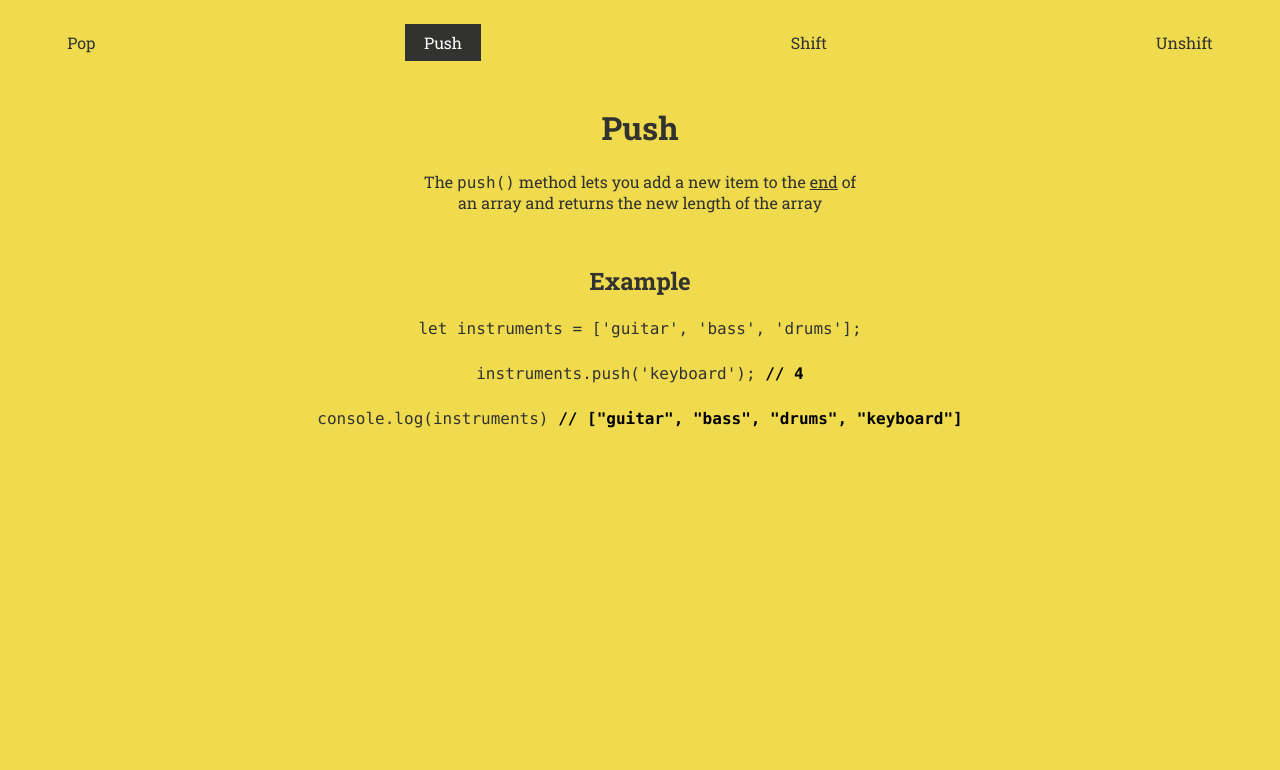
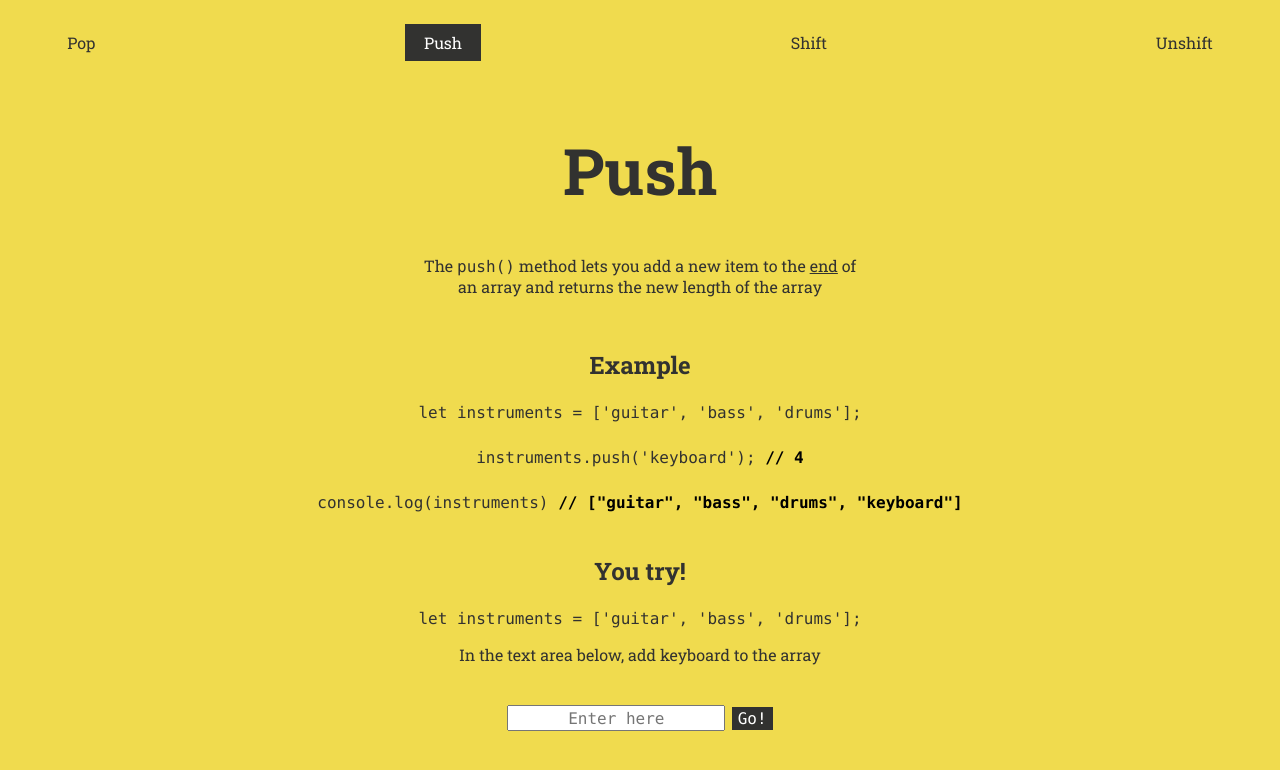
Before and after one commit to nialldbarber/array-methods, a React (Create React App) app: page /push in a window 1280 px wide. Shown: the top 770 px of the page. Built offline with nearby package versions, Linux system fonts and the light colour scheme.

Commit message:
Added pop and push methods

```diff
--- a/src/App.css
+++ b/src/App.css
@@ -1,4 +1,11 @@
 @import url('https://fonts.googleapis.com/css?family=Roboto+Slab:400,700');
+
+:root {
+	--main-font: 'Roboto Slab', serif;
+	--code-font: source-code-pro, Menlo, Monaco, Consolas, "Courier New", monospace;
+	--yellow: #f0db4e;
+	--black: #323230;
+}
 
 html {
 	box-sizing: border-box;
@@ -10,17 +17,18 @@ body {
 	padding: 0;
 	-webkit-font-smoothing: antialiased;
 	-moz-osx-font-smoothing: grayscale;
-	background-color: #f0db4e;
-	color: #323230;
-	font-family: 'Roboto Slab', serif;
+	background-color: var(--yellow);
+	color: var(--black);
+	font-family: var(--main-font);
 }
 
 code {
-	font-family: source-code-pro, Menlo, Monaco, Consolas, "Courier New", monospace;
+	font-family: var(--code-font);
 }
 
 h1 {
 	text-align: center;
+	font-size: 4rem;
 }
 
 .code-block {
@@ -38,3 +46,32 @@ h1 {
 .code-block > div {
 	padding-bottom: 1.5rem;
 }
+
+.test-area {
+	padding-top: 1.5rem;
+}
+
+.test-area form {
+	display: flex;
+	justify-content: center;
+	align-items: center;
+}
+
+.test-area button {
+	border-color: transparent;
+	border-style: none;
+	height: 23px;
+	margin-left: .4rem;
+	cursor: pointer;
+	background-color: var(--black);
+	color: #fff;
+	font-size: 1rem;
+	font-family: var(--code-font);
+}
+
+.test-area input {
+	font-family: var(--code-font);
+	font-size: 1rem;
+	height: 20px;
+	text-align: center;
+}
--- a/src/components/Pop.js
+++ b/src/components/Pop.js
@@ -8,9 +8,23 @@ const CodeBlock = styled.span`
 `;
 
 class Pop extends React.Component {
+	methodInput = React.createRef();
+
 	state = {
-		pageName: 'Pop'
+		pageName: 'Pop',
+		method: '',
+		methodTrue: 'cars.pop();',
+		methodValue: ", 'renault'"
 	};
+
+	methodTest = (event) => {
+		event.preventDefault();
+		const storeName = this.methodInput.current.value;
+		const correctValue = this.state.methodValue;
+		const result = storeName === this.state.methodTrue ? this.setState({ methodValue: '' }) : 'Incorrect';
+		console.log(result);
+	};
+
 	render() {
 		return (
 			<div>
@@ -26,13 +40,26 @@ class Pop extends React.Component {
 					</div>
 					<div className="execution">
 						<code>
-							cars.pop(); <CodeBlock>// toyota</CodeBlock>
+							{this.state.methodTrue} <CodeBlock>// toyota</CodeBlock>
 						</code>
 					</div>
 					<div className="result">
 						<code>
 							console.log(cars) <CodeBlock>// ['ferrari', 'mercedes']</CodeBlock>
 						</code>
+					</div>
+					<h2>You try!</h2>
+					<div className="array">
+						<code>let cars = ['ferrari', 'mercedes', 'toyota'{this.state.methodValue}];</code>
+						<p>
+							In the text area below, remove the <i>last</i> element of this array
+						</p>
+						<div className="test-area">
+							<form onSubmit={this.methodTest}>
+								<input type="text" ref={this.methodInput} required placeholder="Enter here" />
+								<button type="submit">Go!</button>
+							</form>
+						</div>
 					</div>
 				</div>
 			</div>
--- a/src/components/Push.js
+++ b/src/components/Push.js
@@ -8,8 +8,22 @@ const CodeBlock = styled.span`
 `;
 
 class Push extends React.Component {
+	methodInput = React.createRef();
+
 	state = {
-		pageName: 'Push'
+		pageName: 'Push',
+		method: '',
+		methodTrue: 'instruments.push("keyboard");',
+		methodValue: ''
+	};
+
+	methodTest = (event) => {
+		event.preventDefault();
+		const storeName = this.methodInput.current.value;
+		const correctValue = this.state.methodValue;
+		const result =
+			storeName === this.state.methodTrue ? this.setState({ methodValue: ", 'keyboard'" }) : 'Incorrect';
+		console.log(result);
 	};
 
 	render() {
@@ -36,6 +50,17 @@ class Push extends React.Component {
 							console.log(instruments) <CodeBlock>// ["guitar", "bass", "drums", "keyboard"]</CodeBlock>
 						</code>
 					</div>
+					<h2>You try!</h2>
+					<div className="array">
+						<code>let instruments = ['guitar', 'bass', 'drums'{this.state.methodValue}];</code>
+						<p>In the text area below, add keyboard to the array</p>
+						<div className="test-area">
+							<form onSubmit={this.methodTest}>
+								<input type="text" ref={this.methodInput} required placeholder="Enter here" />
+								<button type="submit">Go!</button>
+							</form>
+						</div>
+					</div>
 				</div>
 			</div>
 		);
```
